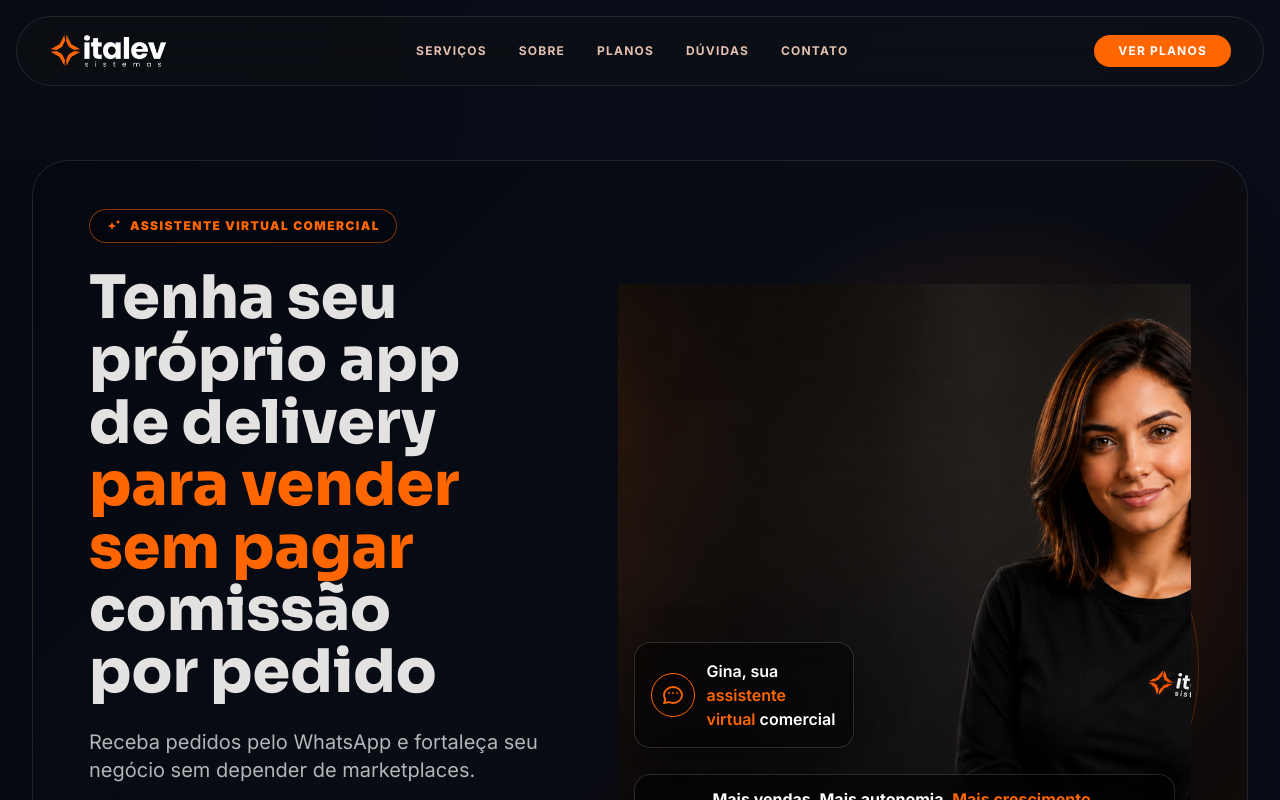
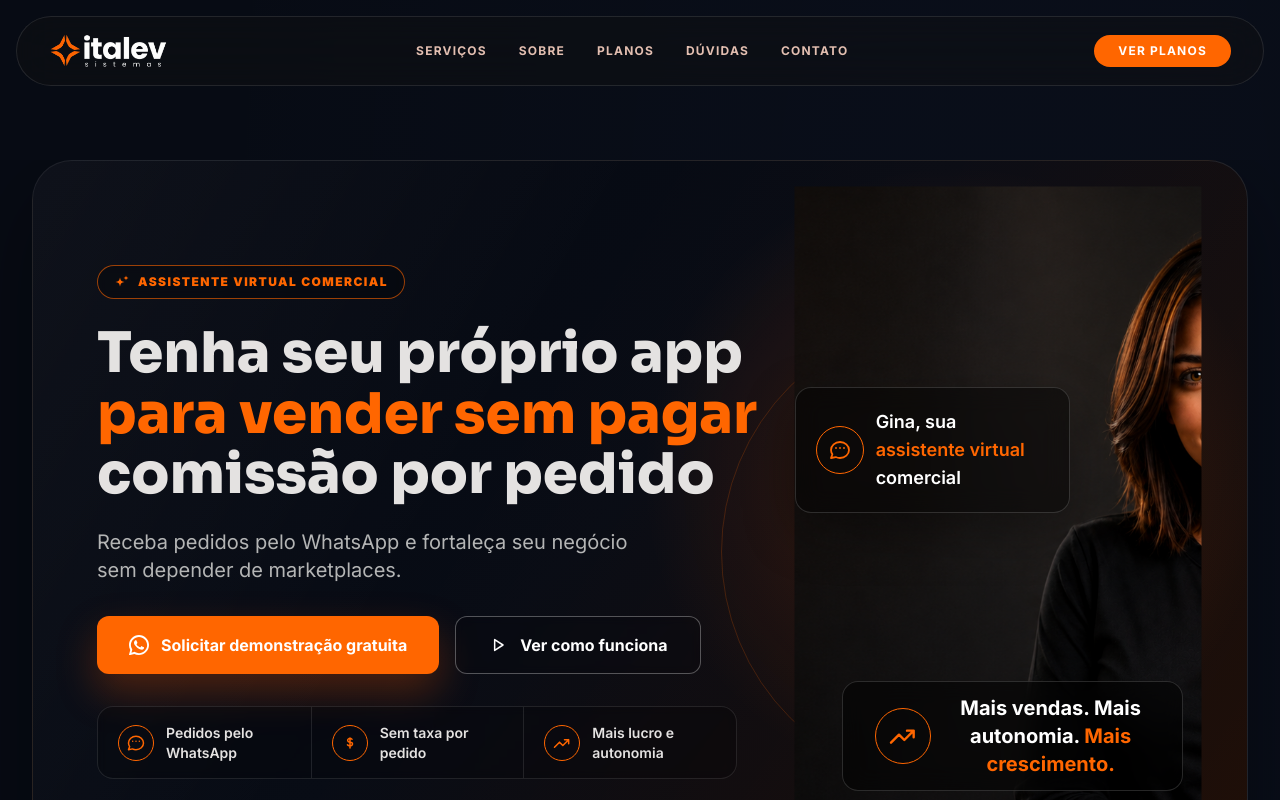
Before and after one commit to alle77fm/paginaitalev, a Next.js app: page / in a window 1280 px wide. Shown: the top 800 px of the page. Built offline with nearby package versions, Linux system fonts and the light colour scheme.

Commit message:
Refina hero com Gina

```diff
--- a/app/page.tsx
+++ b/app/page.tsx
@@ -143,13 +143,19 @@ export default function HomePage() {
       <main className="relative pt-32 md:pt-40">
         {/* ── HERO ─────────────────────────────────────────── */}
         <section className="max-w-container mx-auto px-margin-mobile md:px-gutter mb-section-gap-mobile md:mb-section-gap-desktop relative overflow-hidden">
-          <div className="relative overflow-hidden rounded-[36px] border border-white/10 bg-[radial-gradient(circle_at_78%_44%,rgba(255,90,0,0.22),transparent_30%),linear-gradient(135deg,#050811_0%,#080c15_48%,#120a07_100%)] px-5 pb-0 pt-8 shadow-[0_28px_100px_rgba(0,0,0,0.38)] md:px-10 md:py-10 lg:px-14 lg:py-12">
-            <div className="absolute -left-24 bottom-16 h-[320px] w-[320px] rounded-full border border-primary-container/25 md:left-auto md:right-12 md:bottom-20 md:h-[440px] md:w-[440px]" />
-            <div className="absolute inset-x-0 bottom-0 h-48 bg-gradient-to-t from-black/70 to-transparent md:hidden" />
+          <div className="relative overflow-hidden rounded-[34px] border border-white/10 bg-[radial-gradient(circle_at_76%_44%,rgba(255,90,0,0.2),transparent_31%),linear-gradient(135deg,#050811_0%,#080c15_48%,#120a07_100%)] px-5 pb-0 pt-8 shadow-[0_28px_100px_rgba(0,0,0,0.38)] md:rounded-[40px] md:px-12 md:py-14 lg:px-16">
+            <div className="absolute inset-0 bg-[linear-gradient(120deg,rgba(255,255,255,0.04)_0%,transparent_38%,rgba(255,90,0,0.06)_100%)]" />
+            <div className="absolute -left-24 bottom-20 h-[320px] w-[320px] rounded-full border border-primary-container/20 md:left-auto md:right-14 md:bottom-24 md:h-[470px] md:w-[470px]" />
+            <div className="absolute right-20 top-40 hidden grid-cols-5 gap-2 opacity-70 md:grid" aria-hidden="true">
+              {Array.from({ length: 25 }).map((_, i) => (
+                <span key={i} className="h-1 w-1 rounded-full bg-primary-container/70" />
+              ))}
+            </div>
+            <div className="absolute inset-x-0 bottom-0 h-56 bg-gradient-to-t from-black/78 to-transparent md:hidden" />
 
-            <div className="relative z-10 grid min-h-[760px] grid-cols-1 md:min-h-[560px] md:grid-cols-[0.92fr_1.08fr] md:items-center md:gap-10">
-              <div className="relative z-20 pb-[430px] md:pb-0">
-                <div className="mb-6 inline-flex items-center gap-2 rounded-full border border-primary-container/50 bg-black/25 px-4 py-2 text-primary-container backdrop-blur-sm">
+            <div className="relative z-10 grid min-h-[780px] grid-cols-1 md:min-h-[610px] md:grid-cols-[0.94fr_1.06fr] md:items-center md:gap-10 lg:gap-14">
+              <div className="relative z-20 pb-[440px] md:flex md:min-h-[520px] md:flex-col md:justify-center md:pb-0">
+                <div className="mb-6 inline-flex w-fit items-center gap-2 rounded-full border border-primary-container/60 bg-black/25 px-4 py-2 text-primary-container backdrop-blur-sm">
                   <svg className="h-4 w-4" fill="currentColor" viewBox="0 0 24 24" aria-hidden="true">
                     <path d="M9.813 15.904L9 18.75l-.813-2.846a4.5 4.5 0 00-3.09-3.09L2.25 12l2.846-.813a4.5 4.5 0 003.09-3.09L9 5.25l.813 2.846a4.5 4.5 0 003.09 3.09L15.75 12l-2.847.813a4.5 4.5 0 00-3.09 3.09zM18.259 8.715L18 9.75l-.259-1.035a3.375 3.375 0 00-2.455-2.456L14.25 6l1.036-.259a3.375 3.375 0 002.455-2.456L18 2.25l.259 1.035a3.375 3.375 0 002.456 2.456L21.75 6l-1.035.259a3.375 3.375 0 00-2.456 2.456z" />
                   </svg>
@@ -158,23 +164,21 @@ export default function HomePage() {
                   </span>
                 </div>
 
-                <h1 className="mb-6 max-w-[620px] font-sora text-[32px] font-black leading-[1.06] text-on-surface min-[390px]:text-[36px] md:text-[54px] md:leading-[1.04] lg:text-[60px]">
+                <h1 className="mb-6 max-w-[700px] font-sora text-[31px] font-black leading-[1.07] text-on-surface min-[390px]:text-[35px] md:text-[49px] md:leading-[1.08] lg:text-[56px]">
                   <span className="block md:hidden">
-                    Tenha seu próprio app de delivery
+                    Tenha seu app próprio
                     <span className="mt-2 block text-primary-container">
-                      para vender sem pagar comissão por pedido
+                      para vender sem pagar comissão
                     </span>
                   </span>
-                  <span className="hidden md:block text-balance">
-                    Tenha seu próprio app de delivery
-                    <span className="block text-primary-container">
-                      para vender sem pagar
-                    </span>
-                    comissão por pedido
+                  <span className="hidden md:block">
+                    <span className="block whitespace-nowrap">Tenha seu próprio app</span>
+                    <span className="block whitespace-nowrap text-primary-container">para vender sem pagar</span>
+                    <span className="block whitespace-nowrap">comissão por pedido</span>
                   </span>
                 </h1>
 
-                <p className="mb-8 max-w-lg text-base leading-relaxed text-on-secondary-container min-[390px]:text-lg md:text-xl">
+                <p className="mb-8 max-w-[540px] text-base leading-relaxed text-on-secondary-container min-[390px]:text-lg md:text-xl">
                   Receba pedidos pelo WhatsApp e fortaleça seu negócio sem depender de marketplaces.
                 </p>
 
@@ -183,7 +187,7 @@ export default function HomePage() {
                     href={demoHref}
                     target="_blank"
                     rel="noopener noreferrer"
-                    className="inline-flex items-center justify-center gap-3 rounded-xl bg-primary-container px-5 py-4 text-base font-bold text-white shadow-[0_18px_40px_rgba(255,90,0,0.28)] transition-all active:scale-[0.98] md:px-8"
+                    className="inline-flex min-h-[56px] items-center justify-center gap-3 rounded-xl bg-primary-container px-5 py-4 text-sm font-bold text-white shadow-[0_18px_40px_rgba(255,90,0,0.28)] transition-all active:scale-[0.98] min-[390px]:text-base md:min-w-[310px] md:px-8"
                   >
                     <svg xmlns="http://www.w3.org/2000/svg" viewBox="0 0 24 24" fill="currentColor" className="h-5 w-5 shrink-0" aria-hidden="true">
                       <path d="M17.472 14.382c-.297-.149-1.758-.867-2.03-.967-.273-.099-.471-.148-.67.15-.197.297-.767.966-.94 1.164-.173.199-.347.223-.644.075-.297-.15-1.255-.463-2.39-1.475-.883-.788-1.48-1.761-1.653-2.059-.173-.297-.018-.458.13-.606.134-.133.298-.347.446-.52.149-.174.198-.298.298-.497.099-.198.05-.371-.025-.52-.075-.149-.669-1.612-.916-2.207-.242-.579-.487-.5-.669-.51-.173-.008-.371-.01-.57-.01-.198 0-.52.074-.792.372-.272.297-1.04 1.016-1.04 2.479 0 1.462 1.065 2.875 1.213 3.074.149.198 2.096 3.2 5.077 4.487.709.306 1.262.489 1.694.625.712.227 1.36.195 1.871.118.571-.085 1.758-.719 2.006-1.413.248-.694.248-1.289.173-1.413-.074-.124-.272-.198-.57-.347z" />
@@ -193,7 +197,7 @@ export default function HomePage() {
                   </a>
                   <Link
                     href="/contato"
-                    className="inline-flex items-center justify-center gap-3 rounded-xl border border-white/30 bg-black/10 px-5 py-4 text-base font-bold text-white backdrop-blur-sm transition-all hover:bg-white/5 md:px-8"
+                    className="inline-flex min-h-[56px] items-center justify-center gap-3 rounded-xl border border-white/30 bg-black/10 px-5 py-4 text-base font-bold text-white backdrop-blur-sm transition-all hover:bg-white/5 md:min-w-[240px] md:px-8"
                   >
                     <svg className="h-5 w-5 shrink-0" fill="none" stroke="currentColor" strokeWidth="1.8" viewBox="0 0 24 24" aria-hidden="true">
                       <path strokeLinecap="round" strokeLinejoin="round" d="M8 5.5v13l10-6.5-10-6.5Z" />
@@ -201,9 +205,27 @@ export default function HomePage() {
                     Ver como funciona
                   </Link>
                 </div>
+
+                <div className="mt-8 hidden max-w-[640px] grid-cols-3 overflow-hidden rounded-2xl border border-white/10 bg-black/20 backdrop-blur-sm md:grid">
+                  {[
+                    { label: 'Pedidos pelo WhatsApp', icon: 'M8 10h.01M12 10h.01M16 10h.01M21 12c0 4.418-4.03 8-9 8a9.86 9.86 0 01-4.255-.949L3 20l1.395-3.72C3.511 15.042 3 13.574 3 12c0-4.418 4.03-8 9-8s9 3.582 9 8Z' },
+                    { label: 'Sem taxa por pedido', icon: 'M12 6v12m-3-3.818.879.659c1.171.879 3.07.879 4.242 0 1.172-.879 1.172-2.303 0-3.182C13.536 11.219 12.768 11 12 11c-.725 0-1.45-.22-2.003-.659-1.106-.879-1.106-2.303 0-3.182 1.106-.879 2.9-.879 4.006 0l.415.33' },
+                    { label: 'Mais lucro e autonomia', icon: 'M3 17l6-6 4 4 7-7m0 0h-5m5 0v5' },
+                  ].map((item, index) => (
+                    <div key={item.label} className={`flex items-center gap-3 px-5 py-4 ${index > 0 ? 'border-l border-white/10' : ''}`}>
+                      <span className="flex h-9 w-9 shrink-0 items-center justify-center rounded-full border border-primary-container text-primary-container">
+                        <svg className="h-5 w-5" fill="none" stroke="currentColor" strokeWidth="1.8" viewBox="0 0 24 24" aria-hidden="true">
+                          <path strokeLinecap="round" strokeLinejoin="round" d={item.icon} />
+                        </svg>
+                      </span>
+                      <span className="text-sm font-semibold leading-snug text-on-surface">{item.label}</span>
+                    </div>
+                  ))}
+                </div>
               </div>
 
-              <div className="pointer-events-none absolute inset-x-0 bottom-0 z-10 h-[470px] md:relative md:inset-auto md:h-[560px] md:min-h-[560px]">
+              <div className="pointer-events-none absolute inset-x-0 bottom-0 z-10 h-[470px] md:relative md:inset-auto md:h-[610px] md:min-h-[610px]">
+                <div className="absolute bottom-10 left-[10%] right-[6%] top-4 hidden rounded-[110px_110px_42px_42px] border border-primary-container/35 bg-[radial-gradient(circle_at_58%_26%,rgba(255,90,0,0.25),transparent_36%),linear-gradient(180deg,rgba(255,255,255,0.04),rgba(0,0,0,0.12))] md:block" />
                 <Image
                   src="/gina-mobile.png"
                   alt="Gina, assistente virtual comercial da Italev Sistemas"
@@ -220,24 +242,29 @@ export default function HomePage() {
                   height={941}
                   priority
                   sizes="52vw"
-                  className="absolute inset-0 hidden h-full w-full object-cover object-center md:block"
+                  className="absolute inset-0 hidden h-full w-full scale-110 object-cover object-[55%_50%] md:block"
                 />
 
-                <div className="absolute left-4 top-20 max-w-[220px] rounded-2xl border border-white/15 bg-black/45 p-4 shadow-[0_18px_50px_rgba(0,0,0,0.35)] backdrop-blur-md md:left-4 md:top-auto md:bottom-24">
+                <div className="absolute left-4 top-20 max-w-[220px] rounded-2xl border border-white/15 bg-black/45 p-4 shadow-[0_18px_50px_rgba(0,0,0,0.35)] backdrop-blur-md md:left-[-18px] md:top-[170px] md:max-w-[275px] md:p-5">
                   <div className="flex items-center gap-3">
-                    <span className="flex h-11 w-11 shrink-0 items-center justify-center rounded-full border border-primary-container text-primary-container">
+                    <span className="flex h-11 w-11 shrink-0 items-center justify-center rounded-full border border-primary-container text-primary-container md:h-12 md:w-12">
                       <svg className="h-6 w-6" fill="none" stroke="currentColor" strokeWidth="1.8" viewBox="0 0 24 24" aria-hidden="true">
                         <path strokeLinecap="round" strokeLinejoin="round" d="M8 10h.01M12 10h.01M16 10h.01M21 12c0 4.418-4.03 8-9 8a9.86 9.86 0 01-4.255-.949L3 20l1.395-3.72C3.511 15.042 3 13.574 3 12c0-4.418 4.03-8 9-8s9 3.582 9 8Z" />
                       </svg>
                     </span>
-                    <p className="text-sm font-semibold leading-snug text-white md:text-base">
+                    <p className="text-sm font-semibold leading-snug text-white md:text-lg">
                       Gina, sua <span className="text-primary-container">assistente virtual</span> comercial
                     </p>
                   </div>
                 </div>
 
-                <div className="absolute inset-x-4 bottom-5 rounded-2xl border border-white/15 bg-black/50 px-4 py-3 text-center text-sm font-bold text-white backdrop-blur-md md:text-base">
-                  Mais vendas. Mais autonomia. <span className="text-primary-container">Mais crescimento.</span>
+                <div className="absolute inset-x-4 bottom-5 rounded-2xl border border-white/15 bg-black/50 px-4 py-3 text-center text-sm font-bold text-white backdrop-blur-md md:left-[8%] md:right-[0] md:bottom-9 md:flex md:min-h-[88px] md:items-center md:justify-center md:gap-5 md:px-8 md:text-xl">
+                  <span className="hidden h-14 w-14 shrink-0 items-center justify-center rounded-full border border-primary-container text-primary-container md:flex">
+                    <svg className="h-8 w-8" fill="none" stroke="currentColor" strokeWidth="1.8" viewBox="0 0 24 24" aria-hidden="true">
+                      <path strokeLinecap="round" strokeLinejoin="round" d="M3 17l6-6 4 4 7-7m0 0h-5m5 0v5" />
+                    </svg>
+                  </span>
+                  <span>Mais vendas. Mais autonomia. <span className="text-primary-container">Mais crescimento.</span></span>
                 </div>
               </div>
             </div>
```
